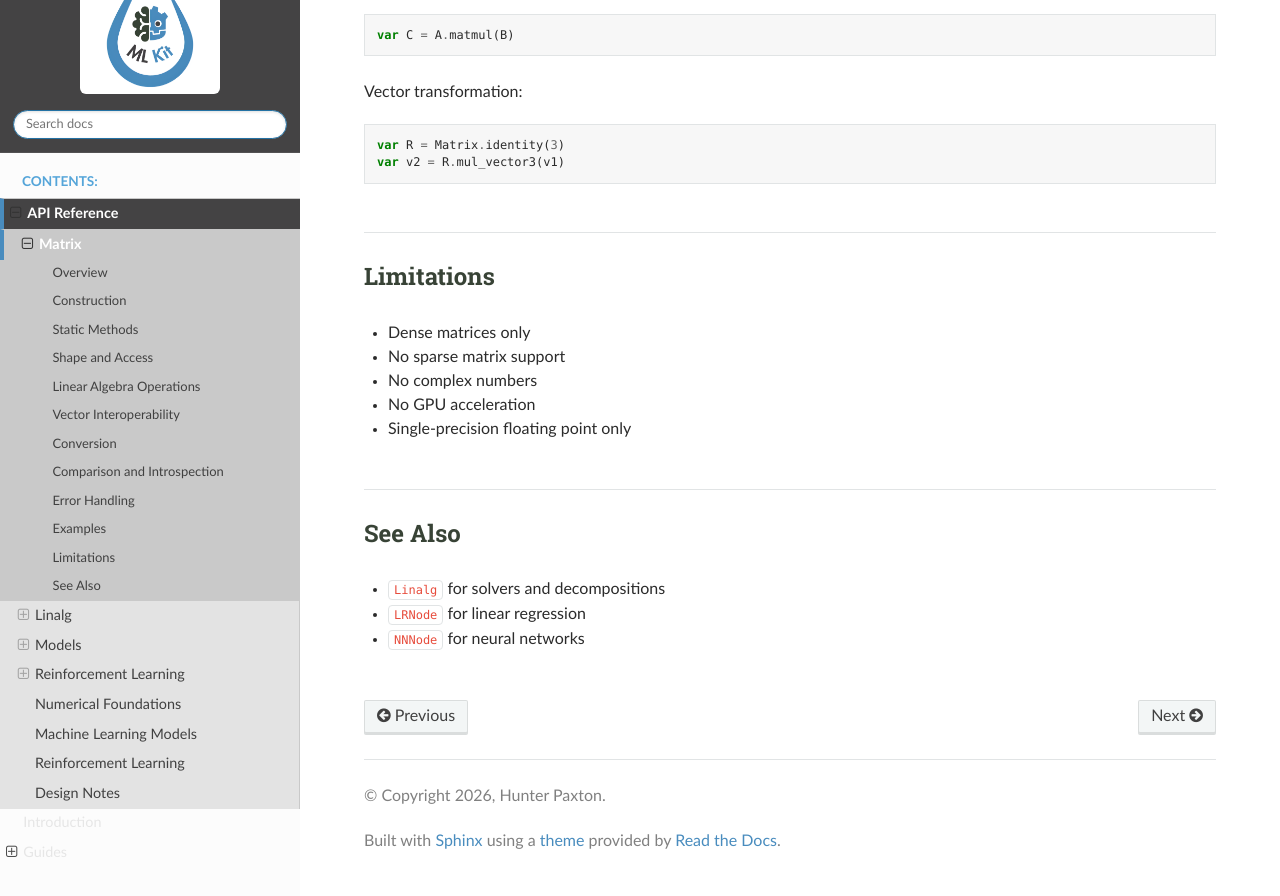
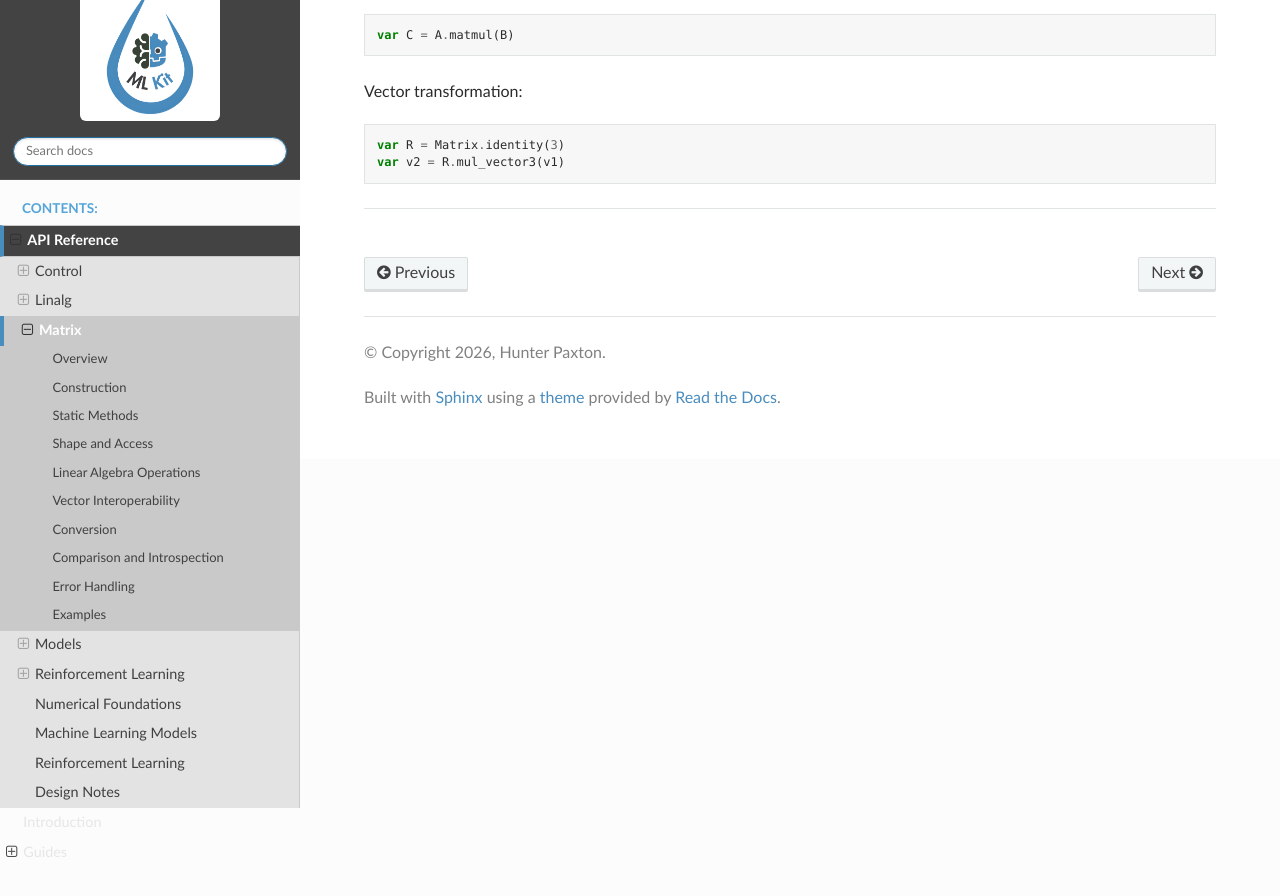
Before and after one commit to Hunter174/MLGodotKit, a Sphinx documentation site: the page built from docs/api/matrix.rst, in a window 1280 px wide and 900 px high, scrolled down 4147 px. Shown: the top 896 px of the window. Built offline with Sphinx 7.4.7 and the Read the Docs theme 3.1.0, drawn with Linux system fonts in a browser that asks for light colours; pages that are not in the unit, such as notebooks, are missing from menus.

Commit message:
updated docs

```diff
--- a/docs/api/index.rst
+++ b/docs/api/index.rst
@@ -4,8 +4,9 @@ API Reference
     :maxdepth: 2
     :hidden:
 
+    control/index
+    linalg
     matrix
-    linalg
     models/index
     rl/index
 
--- a/docs/api/matrix.rst
+++ b/docs/api/matrix.rst
@@ -184,21 +184,3 @@ Vector transformation:
    var v2 = R.mul_vector3(v1)
 
 ----
-
-Limitations
------------
-
-- Dense matrices only
-- No sparse matrix support
-- No complex numbers
-- No GPU acceleration
-- Single-precision floating point only
-
-----
-
-See Also
---------
-
-- ``Linalg`` for solvers and decompositions
-- ``LRNode`` for linear regression
-- ``NNNode`` for neural networks
```
Also changed, not shown: docs/api/linalg.rst (+0 -18 lines).
